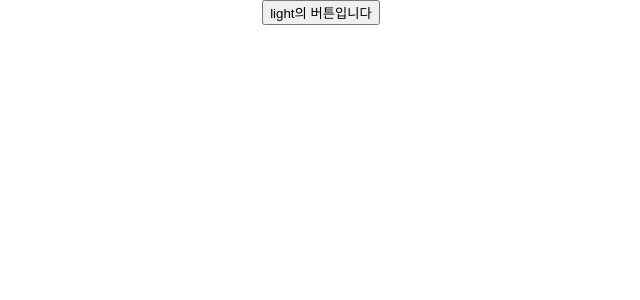
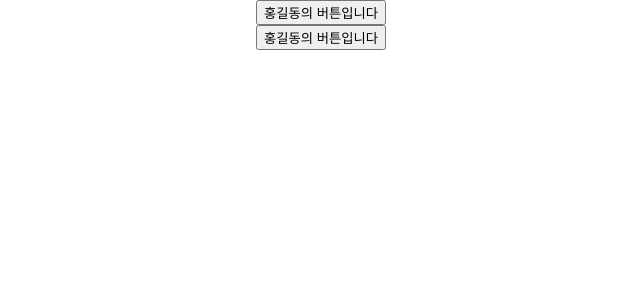
Before and after one commit to hj-Seong/2023-react, a React (Create React App) app in the folder context-text/: page / in a window 1280 px wide. Shown: the top 300 px of the page, without its empty margins (319-959 px from the left). Built offline with nearby package versions, Linux system fonts and the light colour scheme.

Commit message:
0414 Context-2

```diff
--- a/context-text/src/App.js
+++ b/context-text/src/App.js
@@ -3,14 +3,23 @@ import Toolbar from './components/Toolbar';
 
 // App에서 쓰기위해, 작성한 ThemeContext 호출
 import ThemeContext from './context/ThemeContext';
+import ObjectContext from './context/ObjectContext';
+import { DataProvider } from './context/DataContext';
 
 function App() {
   return (
     <div className="App">
       {/** 작성한 context를 값을 사용할 컴포넌트를 감싸서 사용 */}
       <ThemeContext.Provider value='light'>
+        <ObjectContext.Provider value={ {name:"홍길동", login:true} }>
+          <Toolbar/>
+        </ObjectContext.Provider>
+      </ThemeContext.Provider>
+
+      <DataProvider>
         <Toolbar/>
-      </ThemeContext.Provider>
+      </DataProvider>
+
     </div>
   );
 }
--- a/context-text/src/components/Toolbar.jsx
+++ b/context-text/src/components/Toolbar.jsx
@@ -2,12 +2,15 @@ import React from 'react'
 // context의 값을 사용하고자 하는 공간에
 // 작성한 ThemeContext 가져옴
 import ThemeContext from '../context/ThemeContext'
+import ObjectContext from '../context/ObjectContext';
+import DataContext from '../context/DataContext';
+
 import { useContext } from 'react';
 
 export default function Toolbar(props) {
   return (
     <div>
-        <ThemedButton theme={props.theme} />
+        <ThemedButton  />
     </div>
   )
 }
@@ -29,5 +32,21 @@ function MyButton (props) {
     // useContext를 통해서 값을 받아올수 있다
     // useContext로 받아올 변수의 이름은 자율
     const context =  useContext(ThemeContext);
-    return <button>{context}의 버튼입니다</button>
+    // 객체로 전달된 값은 객체로 사용
+    const user = useContext(ObjectContext)
+
+    // DataContext에서 작성한 value의 값
+    // {state : {name, login}, action :{set~,set~}}
+    const value = useContext(DataContext);
+    console.log(value)
+
+    return  <div> {
+          user && <button>{user.name}의 버튼입니다</button>
+        }
+        {
+          value !=null
+           ? <button>{value.state.name}의 버튼입니다</button>
+          : ""
+        }
+    </div>
 }
--- /dev/null
+++ b/context-text/src/context/DataContext.jsx
@@ -0,0 +1,37 @@
+// DataContext는 값(value)을 App에서 넣어주는 것이 아니라
+// DataContext안에서 작성하는 방법
+
+import React from "react";
+import { useState } from "react";
+
+// DataContext 작성
+const DataContext = React.createContext(null);
+
+// App.js에서 값 전달할때
+// DataContext.Provider를 이용하여 값 전달
+// 이 공간에서 값을 추가한 Provider 작성 후 내보냄
+// provider는 컴포넌트 형태
+// children : DataContext.Provider 사이에 컴포넌트
+const DataProvider = ({children}) => {
+    // 사용할 데이터 > useState()
+    // 함수형 컴포넌트에서 받아서 사용
+    const [login, setLogin] = useState(true);
+    const [name, setName] = useState("홍길동");
+
+    // state로 작성한 값들을 value에 넣기
+    const value = {
+        state : { login, name },
+        action : {setLogin, setName}
+    }
+
+    // return을 통해서 provider에서 쓰도록 내보내줌
+    return <DataContext.Provider value={value}>
+                {children}
+            </DataContext.Provider>
+}
+
+
+// 감싸서 값을 전달하기 위한 컴포넌트
+export { DataProvider};
+// 값을 가져오기위해 접근하는 값
+export default DataContext;
--- /dev/null
+++ b/context-text/src/context/ObjectContext.jsx
@@ -0,0 +1,5 @@
+import React from "react";
+
+const ObjectContext = React.createContext();
+
+export default ObjectContext
```
